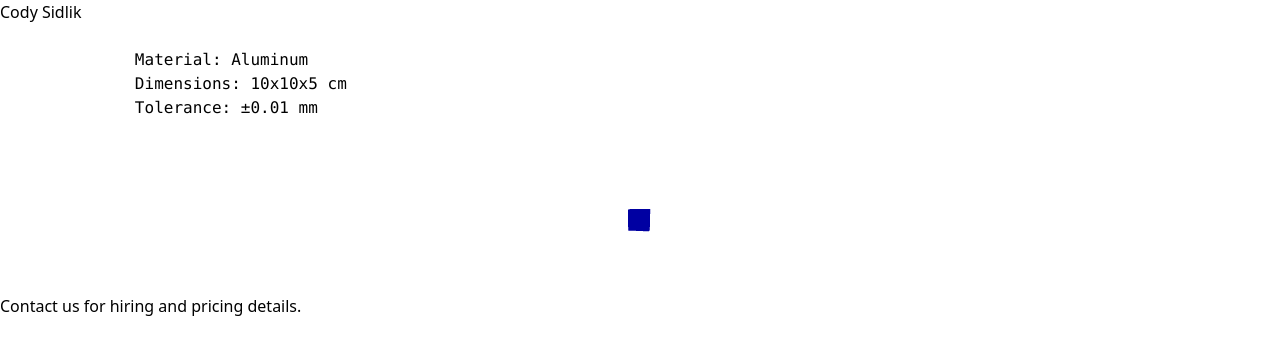
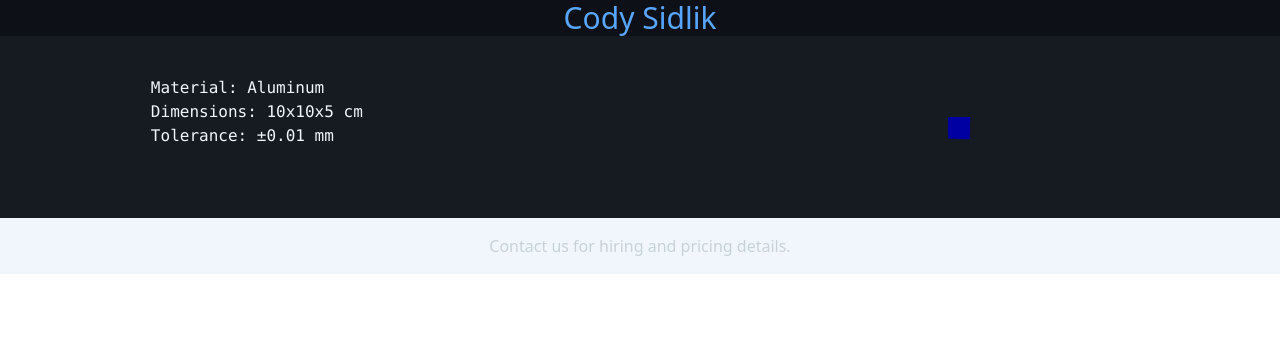
Before and after one commit to IanSkelskey/freelance-cnc, a React (Create React App) app: page / in a window 1280 px wide. Shown: the top 354 px of the page. Built offline with nearby package versions, Linux system fonts and the light colour scheme.

Commit message:
Update styling with tailwind

```diff
--- a/package.json
+++ b/package.json
@@ -12,7 +12,6 @@
     "react-dom": "^18.2.0",
     "react-scripts": "5.0.1",
     "react-three-fiber": "^6.0.13",
-    "tailwindcss": "^3.3.3",
     "three": "^0.156.1",
     "web-vitals": "^2.1.4"
   },
@@ -39,5 +38,8 @@
       "last 1 firefox version",
       "last 1 safari version"
     ]
+  },
+  "devDependencies": {
+    "tailwindcss": "^3.3.3"
   }
 }
--- a/src/App.js
+++ b/src/App.js
@@ -4,14 +4,14 @@ import CubeCanvas from './three/Cube';
 
 function App() {
   return (
-    <div className="flex flex-col items-center">
+    <div className="flex flex-col items-center bg-primary text-text">
       <header className="w-full">
-        <h1 className="text-center text-3xl">Cody Sidlik</h1>
+        <h1 className="text-center text-3xl text-accent1">Cody Sidlik</h1>
       </header>
-      <main className="w-full flex">
-        <div className="w-1/2">
+      <main className="w-full flex bg-secondary">
+        <div className="w-1/2 p-4">
           {/* Code or specs go here */}
-          <pre className="font-mono">
+          <pre className="font-mono text-accent2">
             {`
               Material: Aluminum
               Dimensions: 10x10x5 cm
@@ -19,12 +19,12 @@ function App() {
             `}
           </pre>
         </div>
-        <div className="w-1/2">
+        <div className="w-1/2 p-4">
           {/* 3D model goes here */}
           <CubeCanvas />
         </div>
       </main>
-      <footer className="w-full">
+      <footer className="w-full text-center p-4 bg-accent2">
         {/* Hiring and pricing info go here */}
         <p>Contact us for hiring and pricing details.</p>
       </footer>
--- a/src/index.css
+++ b/src/index.css
@@ -1,3 +1,3 @@
-@import 'tailwindcss/base';
-@import 'tailwindcss/components';
-@import 'tailwindcss/utilities';
+@tailwind base;
+@tailwind components;
+@tailwind utilities;
--- a/tailwind.config.js
+++ b/tailwind.config.js
@@ -1,8 +1,16 @@
 /** @type {import('tailwindcss').Config} */
 module.exports = {
-  content: [],
+  content: ["./src/**/*.{html,js}"],
   theme: {
-    extend: {},
+    extend: {
+      colors: {
+        'primary': '#0D1117',
+        'secondary': '#161B22',
+        'accent1': '#58A6FF',
+        'accent2': '#F0F6FC',
+        'text': '#C9D1D9'
+      },
+    },
   },
   plugins: [],
 }
```
Also changed, not shown: 1 other file (tests, documents, lock files or other folders).
